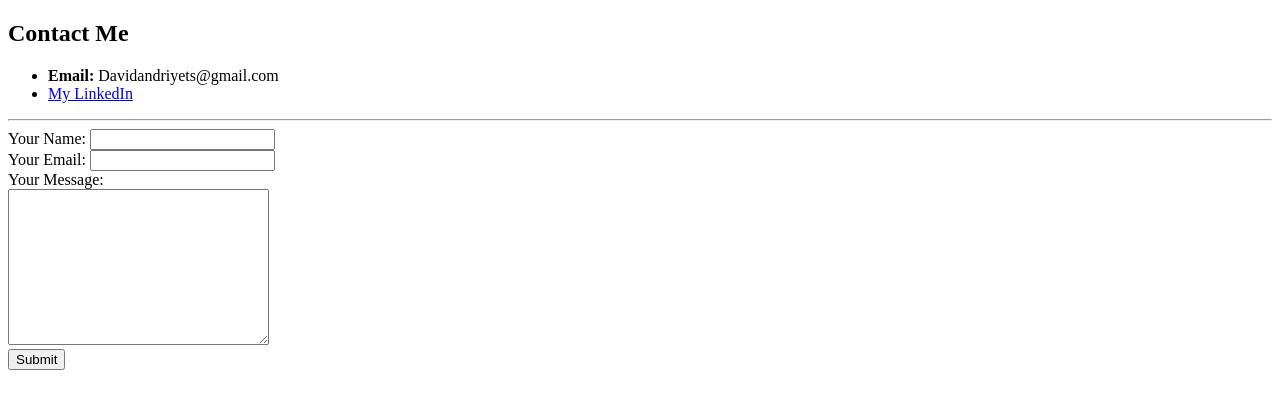
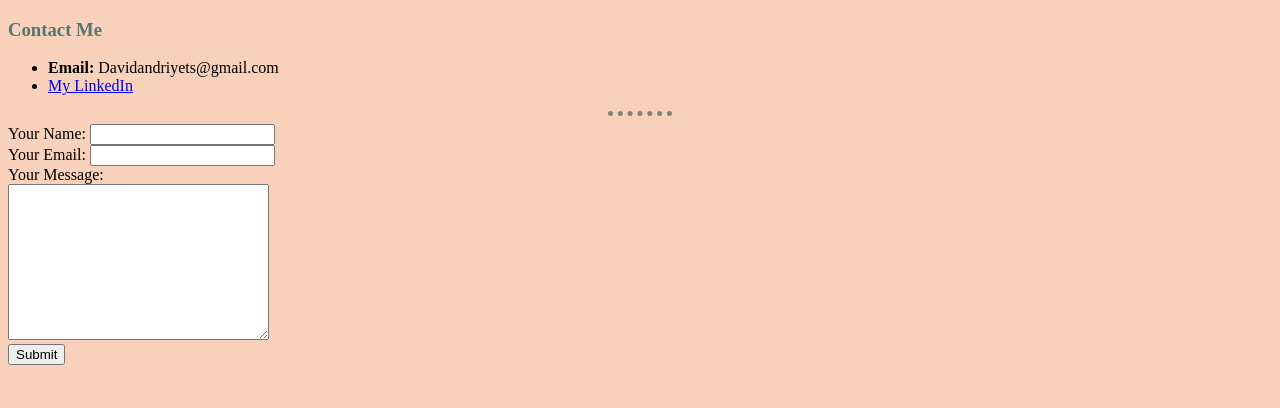
Before and after one commit to davidandriyets/CV, a plain HTML site: page Contact.html in a window 1280 px wide. Drawn offline with Linux system fonts and the light colour scheme.

Commit message:
Added CSS links

```diff
--- a/Contact.html
+++ b/Contact.html
@@ -8,9 +8,10 @@
     <meta name="description" content="" />
     <meta name="viewport" content="width=device-width, initial-scale=1" />
     <link rel="stylesheet" href="" />
+      <link rel="stylesheet" href="CSS/Styles.css">
   </head>
   <body>
-    <h2>Contact Me</h2>
+    <h3>Contact Me</h2>
     <ul>
         <li><strong>Email:</strong> Davidandriyets@gmail.com</li>
         <li><a href="https://www.linkedin.com/in/david-andriyets-64b078155/">My LinkedIn</a></li>
```
Also changed, not shown: Hobbies.html (+9 -6 lines).
